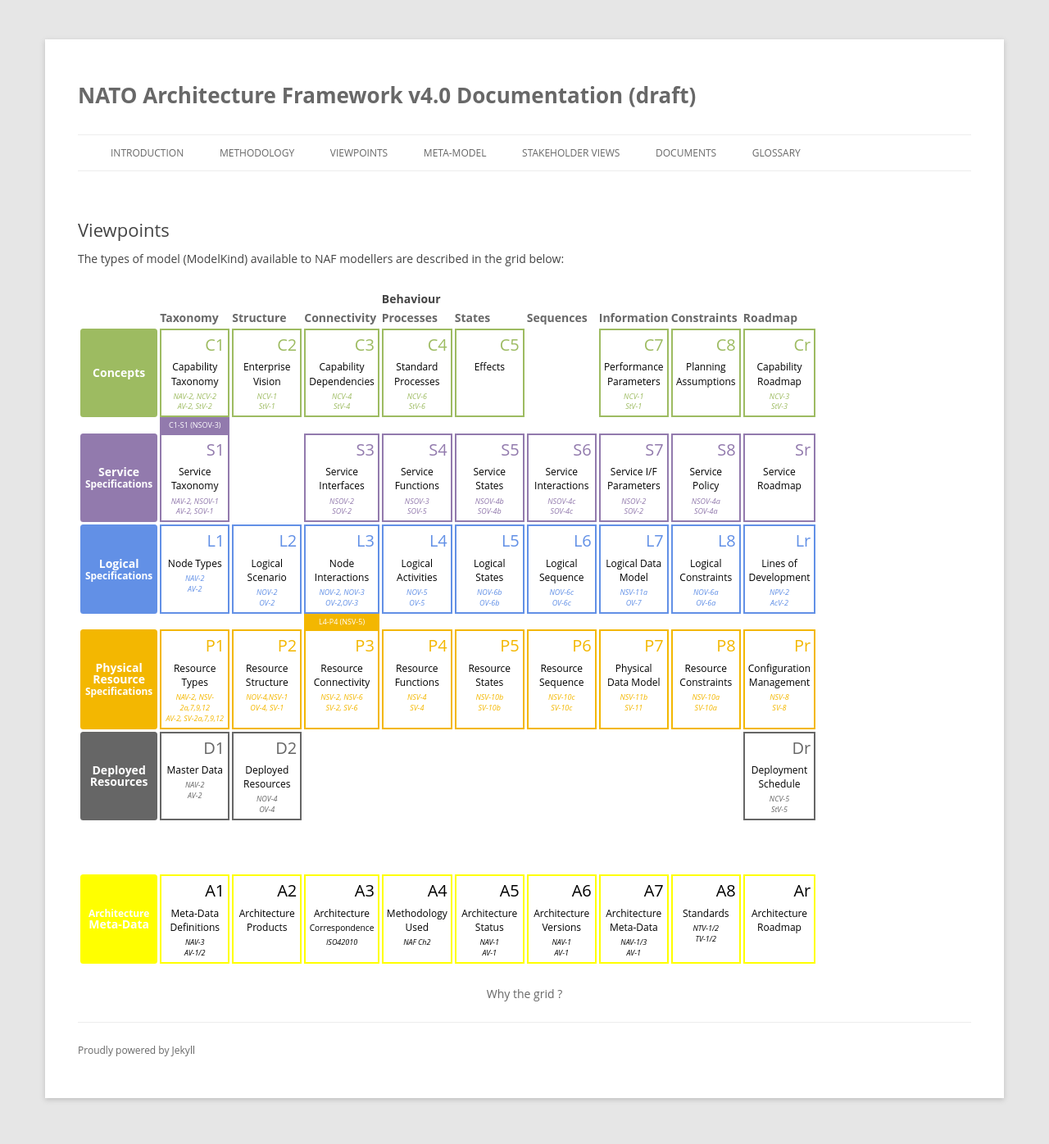
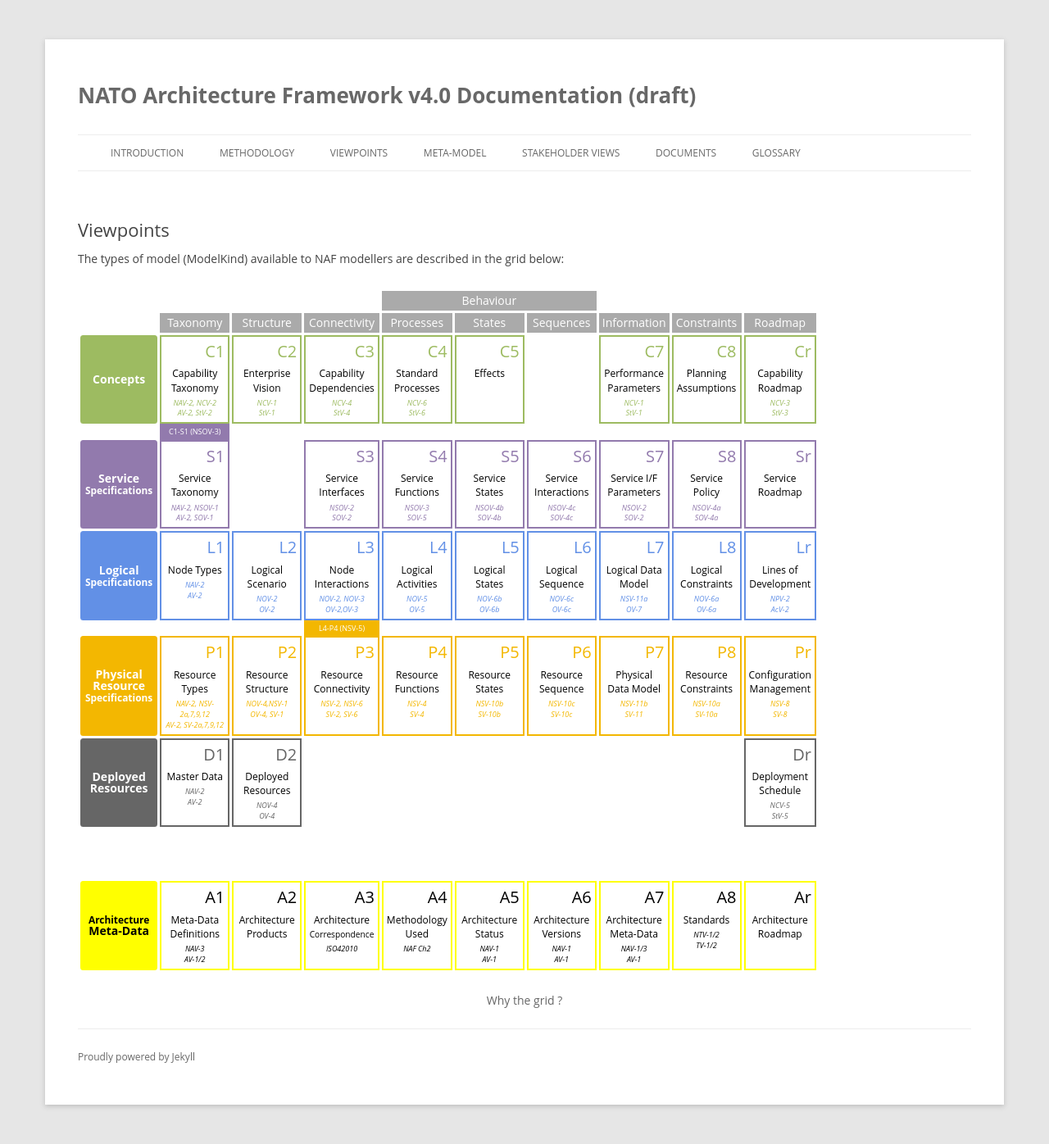
Before and after one commit to nafdocs/nafdocs.github.io, a Jekyll site: the page built from viewpoints/index.html, in a window 1280 px wide. Shown: the whole page at 82% size. Built offline with Jekyll 4.4.1, drawn with Linux system fonts in a browser that asks for light colours; nearby versions of some CDN libraries.

Commit message:
Update header and a specificity fix

```diff
--- a/_sass/_grid.scss
+++ b/_sass/_grid.scss
@@ -49,6 +49,14 @@
   border-spacing: 3px;
 }
 
+th, th a, th a:hover {
+  background-color: #aaa;
+  border: 2px solid #aaa;
+  text-decoration: none;
+  color: white;
+  text-align: center;
+  font-weight: normal;
+}
 
 .viewpoint {
   vertical-align: middle;
@@ -136,7 +144,7 @@
   border-color: $deploy-color;
 }
 
-.label-architecture {
+td.label-architecture {
   background-color: $architecture-color;
   border-color: $architecture-color;
   color: black;
```
